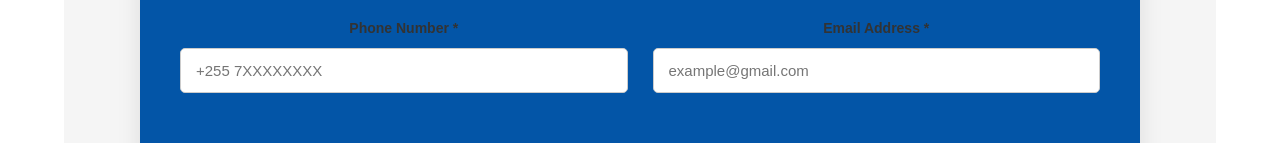
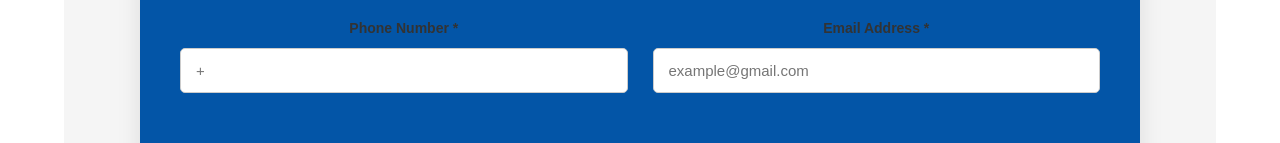
Before and after one commit to crepinirmatq3/The-University-Of-Arusha, a plain HTML site: page index.html in a window 1280 px wide. Shown: the part 4452-4595 px from the top of the page. Drawn offline with Linux system fonts and the light colour scheme.

Commit message:
Update index.html

```diff
--- a/index.html
+++ b/index.html
@@ -437,7 +437,7 @@
                                 type="tel"
                                 id="phone"
                                 name="phone"
-                                placeholder="+255 7XXXXXXXX"
+                                placeholder="+"
                                 required>
 
                         </div>
```
